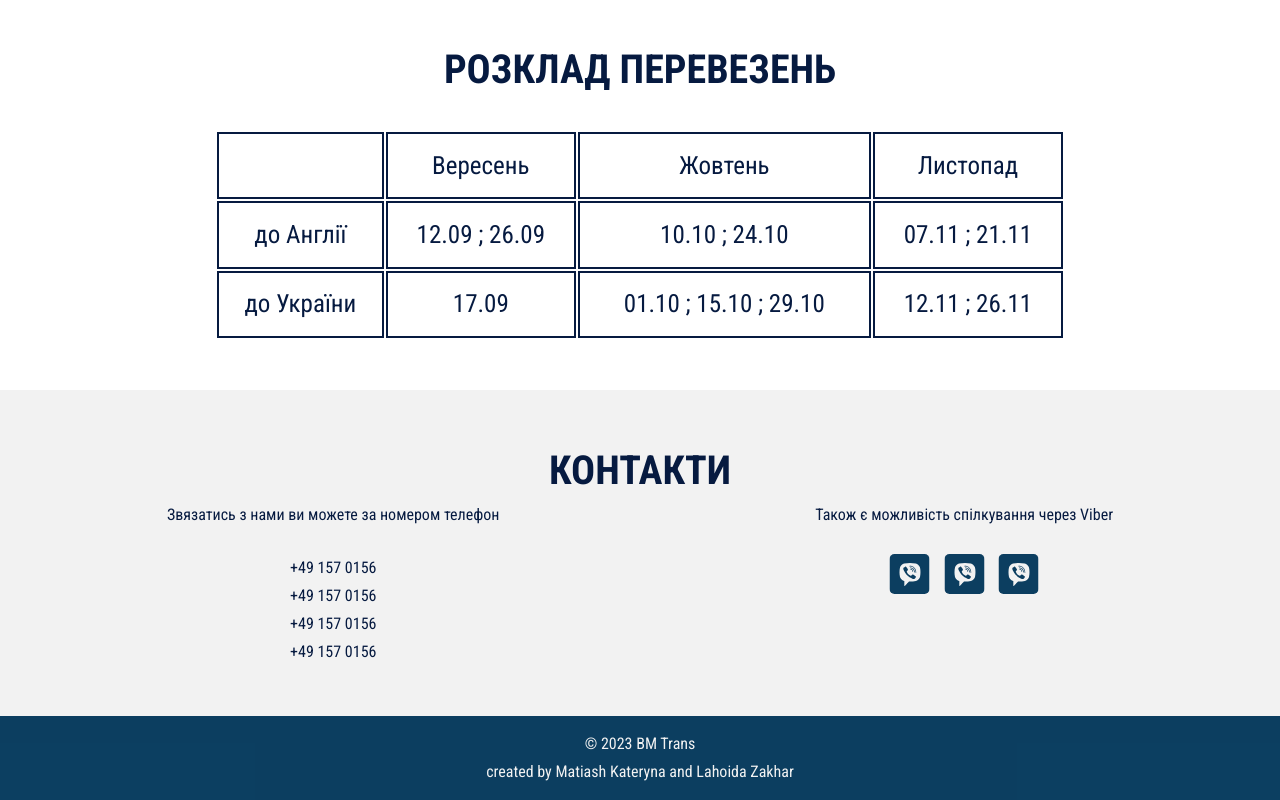
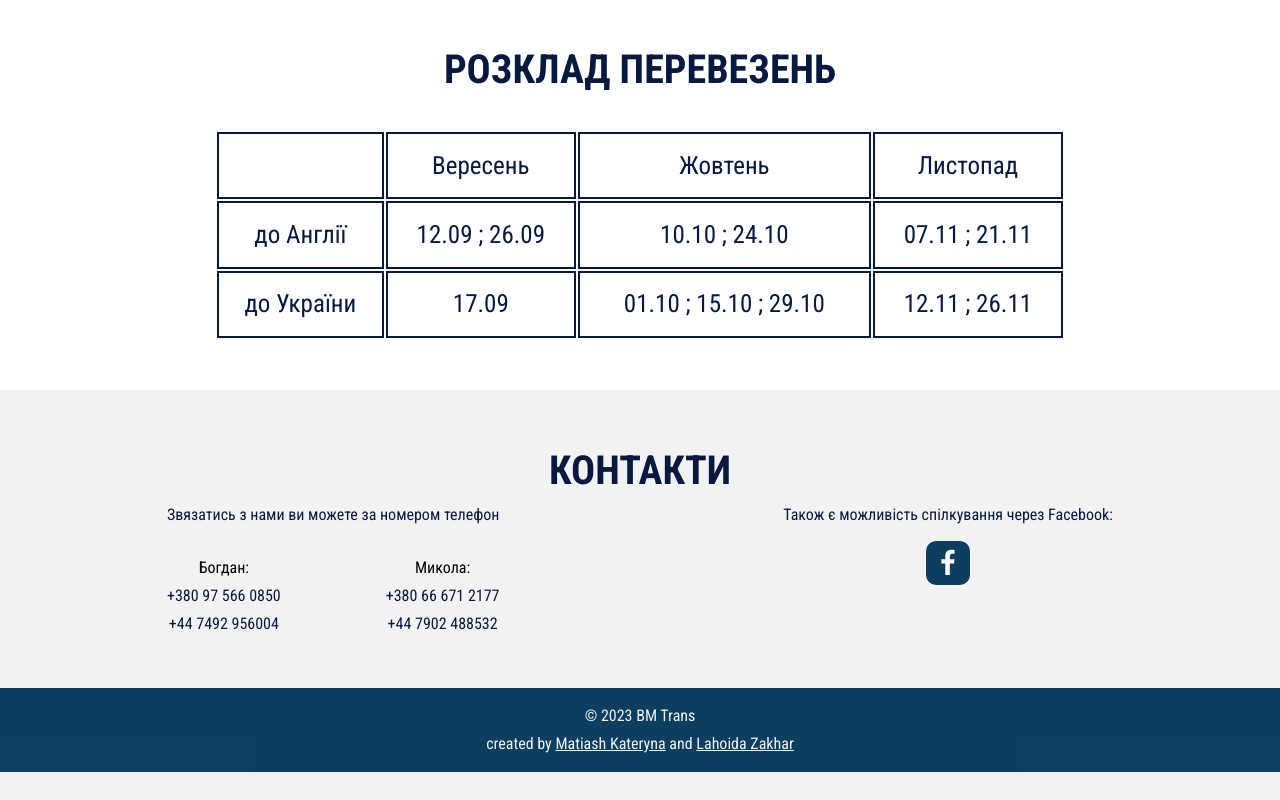
Before and after one commit to Loggax/BM-Trans, a website: page index.html in a window 1280 px wide. Shown: the part 2052-2852 px from the top of the page. After the commit the page ends 2824 px from the top, so only its background shows below. Drawn offline with Linux system fonts and the light colour scheme.

Commit message:
add tel.num, mob.num and link

```diff
--- a/index.html
+++ b/index.html
@@ -183,20 +183,24 @@
                                 <p>Звязатись з нами ви можете за номером телефон</p>
                             </div>
                             <div class="tel">
-                                <a href="tel:+491570156">+49 157 0156</a>
-                                <a href="tel:+491570156">+49 157 0156</a>
-                                <a href="tel:+491570156">+49 157 0156</a>
-                                <a href="tel:+491570156">+49 157 0156</a>
+                                <div class="bog">
+                                    <p>Богдан:</p>
+                                <a href="tel:+380 97 566 0850">+380 97 566 0850</a>
+                                <a href="tel:++44 7492 956004">+44 7492 956004</a>
+                                </div>
+                                <div class="muk">
+                                    <p>Микола:</p>
+                                <a href="tel:+380 66 671 2177">+380 66 671 2177</a>
+                                <a href="tel:+44 7902 488532">+44 7902 488532</a>
+                                </div>
                             </div>
                         </div>
                         <div class="socials">
                             <div class="social-title">
-                                <p>Також є можливість спілкування через Viber</p>
+                                <p>Також є можливість спілкування через Facebook:</p>
                             </div>
                             <div class="social">
-                                <a href="#"><img src="./src/img/socials.svg" alt=""></a>
-                                <a href="#"><img src="./src/img/socials.svg" alt=""></a>
-                                <a href="#"><img src="./src/img/socials.svg" alt=""></a>
+                                <a href="https://m.facebook.com/groups/663149561771237/?ref=share"><img src="./src/img/facebook.svg" alt=""></a>
                             </div>
                         </div>
 
--- a/src/style/scss/_main-page.scss
+++ b/src/style/scss/_main-page.scss
@@ -312,12 +312,38 @@
         font-weight: 500;
         line-height: 28px;
         margin-bottom: 25px;
+
+        @include media ('<=1024px') {
+            margin-bottom: 16px;
+        }
     }
 
     .tel {
         display: flex;
         flex-wrap: wrap;
+        justify-content: space-between;
+
+        @include media ('<=1224px') {
+            flex-direction: column;
+        }
+    }
+
+    .bog, .muk {
+        display: flex;
+        flex-wrap: wrap;
         flex-direction: column;
+
+        @include media ('<=1224px') {
+            margin-bottom: 16px;
+        }
+
+        & p {
+            text-align: center;
+            font-family: Roboto Condensed;
+            font-size: 16px;
+            font-weight: 500;
+            line-height: 28px;
+        }
 
         & a {
             text-align: center;
@@ -335,7 +361,8 @@
         width: 100%;
         display: flex;
         flex-wrap: wrap;
-        justify-content: space-between;
+        justify-content: center;
+        scale: 2;
     }
 }
 
@@ -482,6 +509,7 @@
         & a {
             @extend .creators-holder;
             padding: 0;
+            text-decoration: underline;
         }
     }
 }
```
Also changed, not shown: src/img/facebook.svg (added), src/style/css/main.css, 1 other file.
